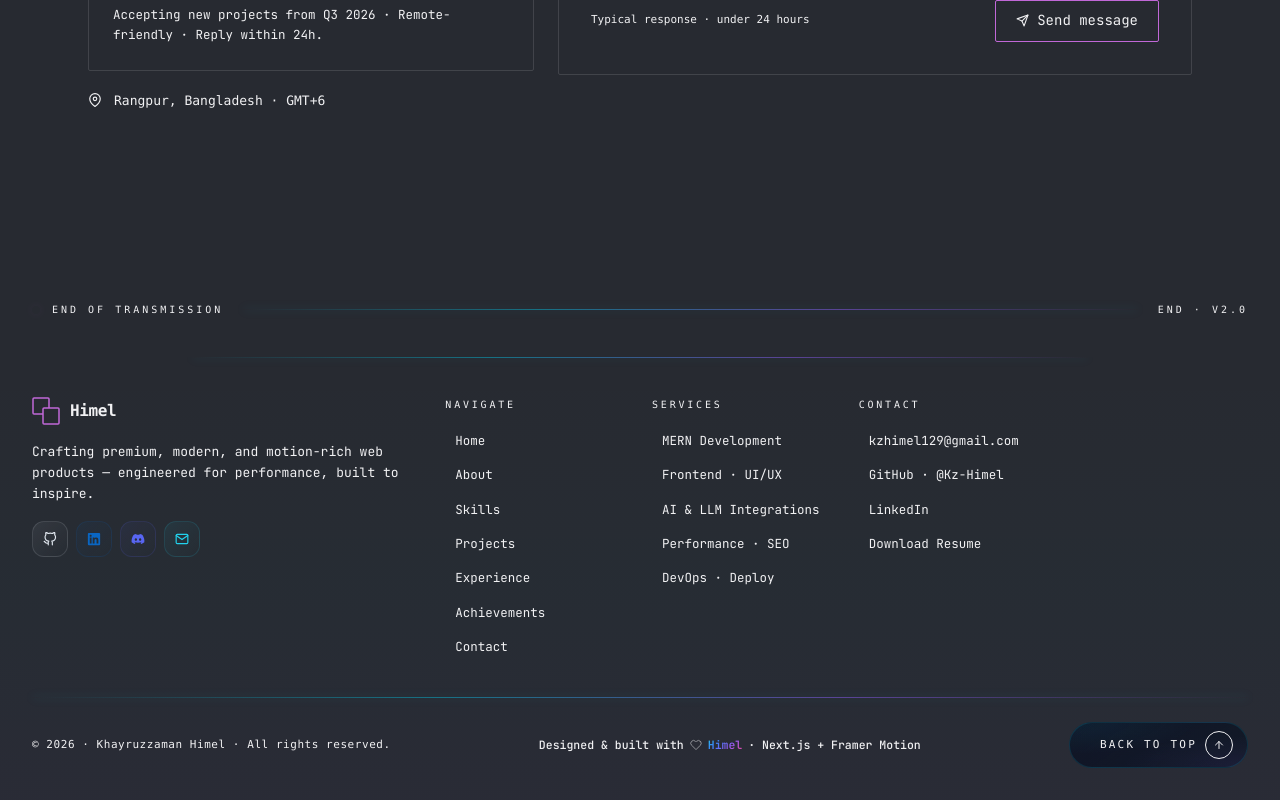
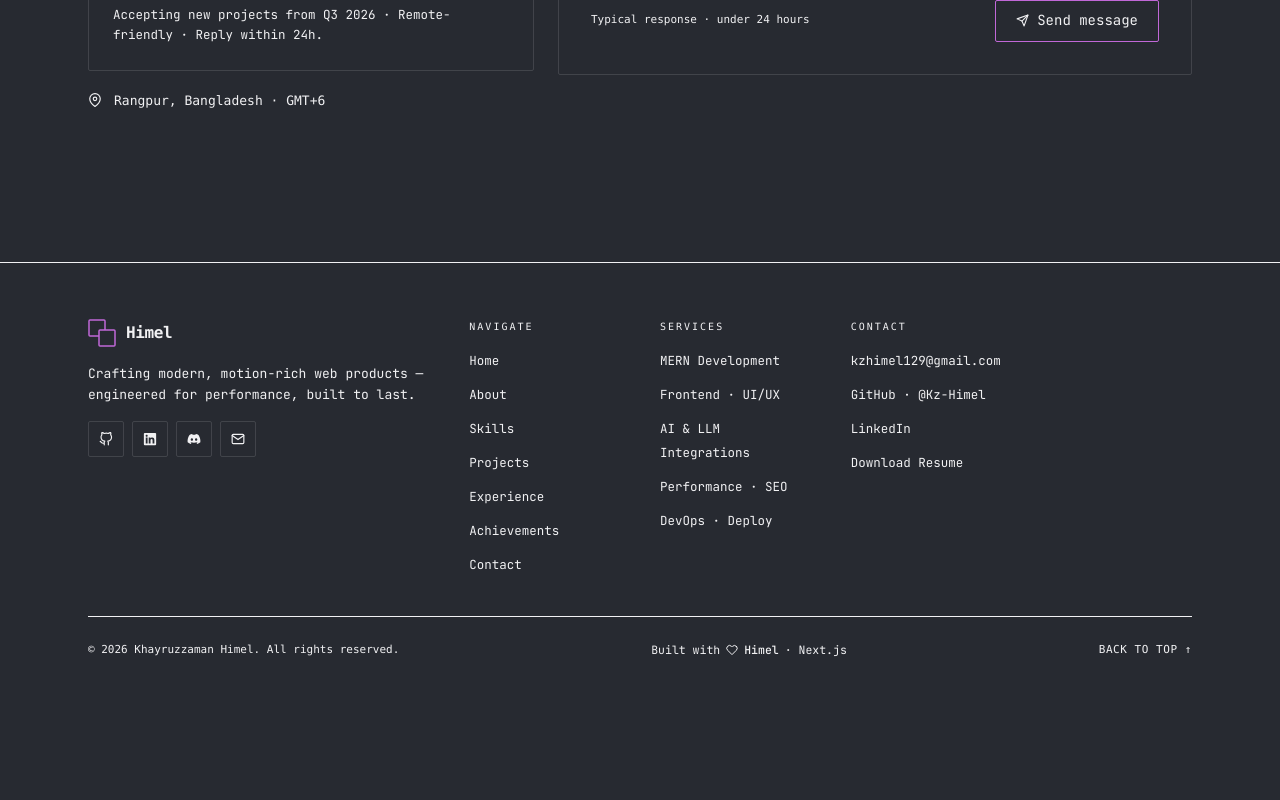
Before and after one commit to Kz-Himel/portfolio, a Next.js app: page / in a window 1280 px wide. Shown: the part 7345-8145 px from the top of the page. After the commit the page ends 8035 px from the top, so only its background shows below. Built offline with nearby package versions, Linux system fonts and the light colour scheme.

Commit message:
Added: New Contact Section

```diff
--- a/src/components/Footer.jsx
+++ b/src/components/Footer.jsx
@@ -1,8 +1,7 @@
 "use client";
 
 import Link from "next/link";
-import { motion } from "framer-motion";
-import { FiArrowUp, FiGithub, FiMail, FiHeart } from "react-icons/fi";
+import { FiGithub, FiMail, FiHeart } from "react-icons/fi";
 import { FaLinkedin, FaDiscord } from "react-icons/fa";
 import Logo from "./Logo";
 
@@ -40,63 +39,33 @@ const navCols = [
   },
 ];
 
+const socialIcons = [
+  { icon: <FiGithub size={14} />, href: "https://github.com/Kz-Himel" },
+  { icon: <FaLinkedin size={14} />, href: "https://www.linkedin.com/in/khayruzzaman-himel/" },
+  { icon: <FaDiscord size={14} />, href: "https://discord.com/channels/1495450778364678285/1495450779220312116" },
+  { icon: <FiMail size={14} />, href: "mailto:kzhimel129@gmail.com" },
+];
+
 export default function Footer() {
   return (
-    <footer className="relative mt-10 md:mt-20">
-      <div className="max-w-7xl mx-auto px-5 sm:px-6 lg:px-8 mb-10">
-        <div
-          aria-hidden
-          className="flex items-center justify-between mb-8"
-        >
-          <div className="flex items-center gap-3">
-            <span className="w-2 h-2 rounded-full bg-cyan-neon animate-pulse shadow-[0_0_8px_var(--cyan-glow)]" />
-            <span className="font-mono text-[10px] uppercase tracking-[0.3em] text-text-muted">
-              End of transmission
-            </span>
-          </div>
-          <div className="hud-divider flex-1 mx-5" />
-          <span className="font-mono text-[10px] uppercase tracking-[0.3em] text-text-muted">
-            End · v2.0
-          </span>
-        </div>
-      </div>
-
-      <div className="relative overflow-hidden">
-        <div className="absolute inset-0 pointer-events-none opacity-40" style={{
-          background:
-            "linear-gradient(180deg, transparent 0%, rgba(6,182,212,0.04) 50%, rgba(139,92,246,0.06) 100%)",
-        }} />
-        <div
-          aria-hidden
-          className="absolute left-1/2 -translate-x-1/2 top-0 w-[70%] max-w-[900px] hud-divider"
-        />
-        <div className="max-w-7xl mx-auto px-5 sm:px-6 lg:px-8 relative pt-10 pb-8">
-          <div className="grid grid-cols-1 md:grid-cols-12 gap-8 md:gap-6 mb-10">
+    <footer className="relative border-t border-border mt-10">
+      <div className="max-w-6xl mx-auto px-6 pt-14 pb-8">
+        <div className="grid grid-cols-1 md:grid-cols-12 gap-10 mb-10">
           <div className="md:col-span-4 space-y-4">
             <Logo />
             <p className="text-[13px] text-text-soft leading-relaxed max-w-sm">
-                Crafting premium, modern, and motion-rich web products —
-                engineered for performance, built to inspire.
+              Crafting modern, motion-rich web products — engineered for
+              performance, built to last.
             </p>
             <div className="flex items-center gap-2">
-                {[
-                  { icon: <FiGithub size={14} />, href: "https://github.com/Kz-Himel", c: "#E2E8F0" },
-                  { icon: <FaLinkedin size={14} />, href: "https://www.linkedin.com/in/khayruzzaman-himel/", c: "#0A66C2" },
-                  { icon: <FaDiscord size={14} />, href: "#", c: "#5865F2" },
-                  { icon: <FiMail size={14} />, href: "mailto:kzhimel129@gmail.com", c: "#22D3EE" },
-                ].map((s) => (
+              {socialIcons.map((s, i) => (
                 <a
-                    key={s.c}
+                  key={i}
                   href={s.href}
                   target="_blank"
                   rel="noopener noreferrer"
-                    aria-label="social"
-                    className="group relative w-9 h-9 rounded-xl flex items-center justify-center transition-all duration-300 hover:-translate-y-0.5"
-                    style={{
-                      background: `linear-gradient(135deg, ${s.c}12, transparent)`,
-                      border: `1px solid ${s.c}22`,
-                      color: s.c,
-                    }}
+                  aria-label="social link"
+                  className="box w-9 h-9 flex items-center justify-center text-text-soft hover:text-accent hover:border-accent transition-colors"
                 >
                   {s.icon}
                 </a>
@@ -105,8 +74,8 @@ export default function Footer() {
           </div>
 
           {navCols.map((col) => (
-              <div key={col.title} className="md:col-span-4 lg:col-span-2 md:col-span-4 grid-cols-3">
-                <div className="font-mono text-[10px] uppercase tracking-[0.28em] text-cyan-neon mb-3.5">
+            <div key={col.title} className="md:col-span-4 lg:col-span-2">
+              <div className="font-mono text-[10px] uppercase tracking-[0.2em] text-accent mb-3.5">
                 {col.title}
               </div>
               <ul className="space-y-2.5">
@@ -116,9 +85,8 @@ export default function Footer() {
                       href={l.href}
                       target={l.href.startsWith("http") || l.href.startsWith("mailto:") ? "_blank" : undefined}
                       rel={l.href.startsWith("http") ? "noopener noreferrer" : undefined}
-                        className="text-[12.5px] text-text-soft hover:text-cyan-neon transition-colors inline-flex items-center gap-1.5 group"
+                      className="text-[12.5px] text-text-soft hover:text-text-main transition-colors"
                     >
-                        <span className="w-1 h-1 rounded-full bg-cyan-neon/0 group-hover:bg-cyan-neon group-hover:shadow-[0_0_5px_var(--cyan-glow)] transition-all" />
                       {l.label}
                     </Link>
                   </li>
@@ -128,33 +96,21 @@ export default function Footer() {
           ))}
         </div>
 
-          <div className="hud-divider mb-6" />
-
-          <div className="flex flex-col sm:flex-row items-center justify-between gap-3">
-            <p className="font-mono text-[11px] tracking-wider text-text-muted">
-              © {new Date().getFullYear()} · Khayruzzaman Himel · All rights reserved.
+        <div className="border-t border-border pt-6 flex flex-col sm:flex-row items-center justify-between gap-3">
+          <p className="font-mono text-[11px] text-text-muted">
+            © {new Date().getFullYear()} Khayruzzaman Himel. All rights reserved.
           </p>
-            <p className="flex items-center gap-1.5 text-[11.5px] text-text-soft font-medium">
-              Designed & built with <FiHeart size={12} className="text-magenta-glow animate-pulse" />{" "}
-              <span className="gradient-text font-semibold">Himel</span> · Next.js + Framer Motion
+          <p className="flex items-center gap-1.5 text-[11.5px] text-text-soft">
+            Built with <FiHeart size={12} className="text-accent" />
+            <span className="text-text-main font-medium">Himel</span> · Next.js
           </p>
-            <motion.button
-              whileHover={{ y: -3 }}
-              whileTap={{ scale: 0.95 }}
+          <button
             onClick={() => window.scrollTo({ top: 0, behavior: "smooth" })}
             aria-label="Back to top"
-              className="group relative inline-flex items-center gap-2 rounded-full hud-panel px-3.5 py-2 border border-cyan/25 text-cyan-neon"
+            className="font-mono text-[11px] uppercase tracking-wider text-text-soft hover:text-accent transition-colors"
           >
-              <span className="relative flex h-2 w-2">
-                <span className="absolute inline-flex h-full w-full rounded-full bg-cyan-neon opacity-60 animate-ping" />
-                <span className="relative inline-flex rounded-full h-2 w-2 bg-cyan-neon" />
-              </span>
-              <span className="text-[11px] font-mono uppercase tracking-[0.2em]">Back to top</span>
-              <span className="w-7 h-7 rounded-full flex items-center justify-center bg-cyan/10 border border-cyan/30">
-                <FiArrowUp size={12} />
-              </span>
-            </motion.button>
-          </div>
+            Back to top ↑
+          </button>
         </div>
       </div>
     </footer>
```
Lines whose indentation alone changed are shown as unchanged.
